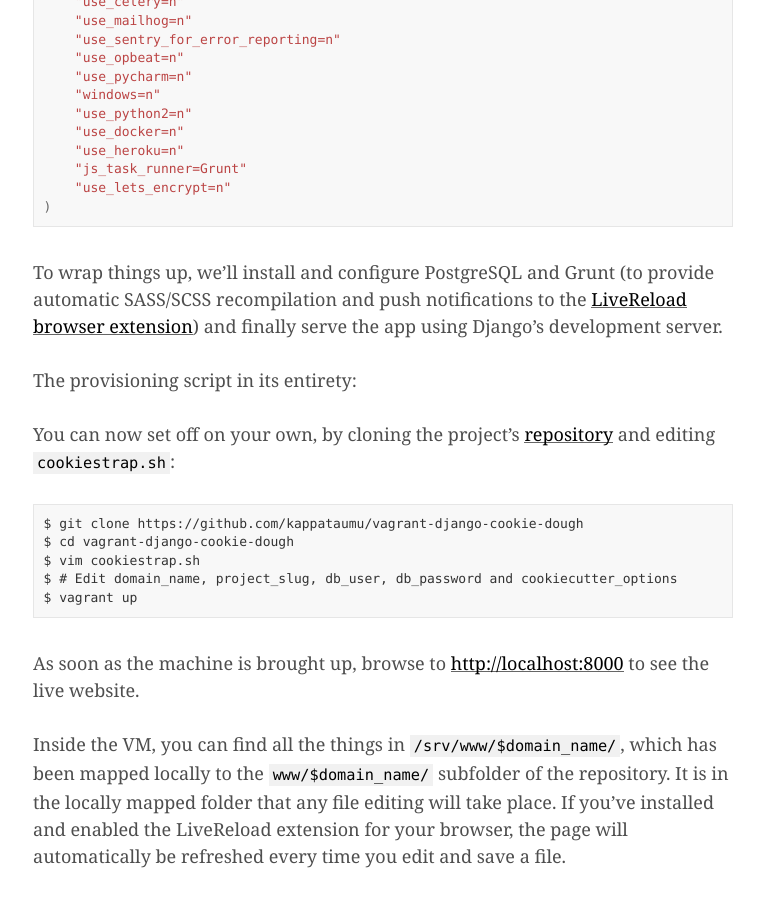
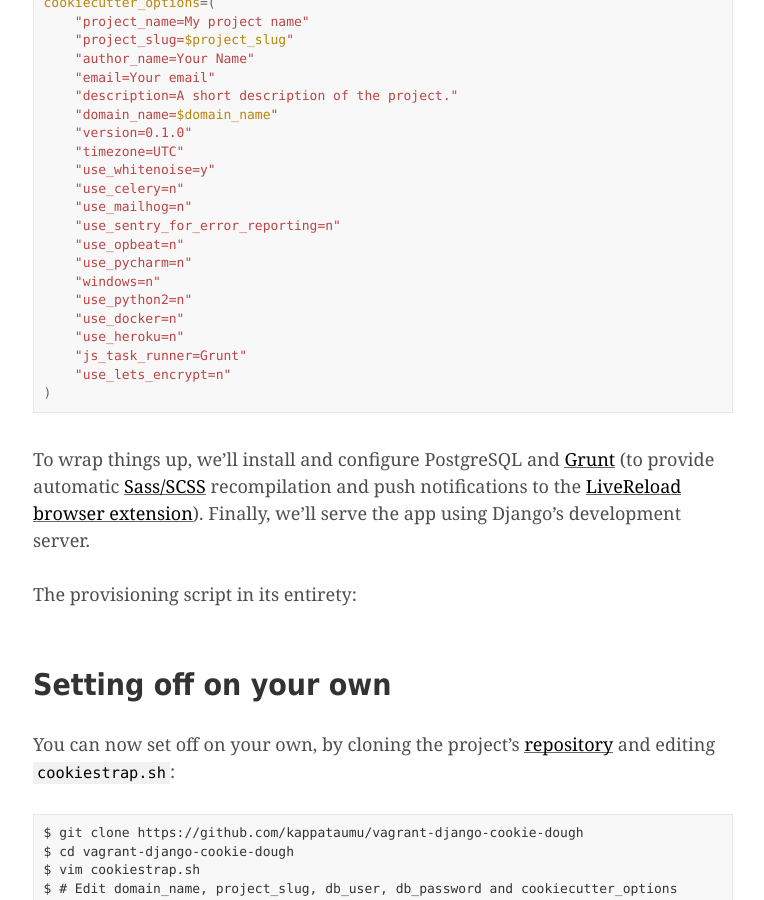
Before and after one commit to ik-fractel/kappataumu.github.com, a Jekyll site: the page built from _posts/2016-06-28-vagrant-box-django-cookiecutter-quickstart.md, in a window 1280 px wide and 900 px high, scrolled down 1619 px. Shown: the whole window, without its empty margins (257-1021 px from the left). Built offline with Jekyll 4.4.1, drawn with Linux system fonts in a browser that asks for light colours; comment, search, counter and statistics services are not loaded; some of the changed text lies outside the part shown.

Commit message:
Post edits

````diff
--- a/_posts/2016-06-28-vagrant-box-django-cookiecutter-quickstart.md
+++ b/_posts/2016-06-28-vagrant-box-django-cookiecutter-quickstart.md
@@ -57,12 +61,14 @@ cookiecutter_options=(
 )
 ```
 
-To wrap things up, we'll install and configure PostgreSQL and Grunt (to provide automatic SASS/SCSS recompilation and push notifications to the [LiveReload browser extension](http://livereload.com/extensions/)) and finally serve the app using Django's development server.
+To wrap things up, we'll install and configure PostgreSQL and [Grunt](http://gruntjs.com/) (to provide automatic [Sass/SCSS](http://sass-lang.com/) recompilation and push notifications to the [LiveReload browser extension](http://livereload.com/extensions/)). Finally, we'll serve the app using Django's development server.
 
 The provisioning script in its entirety:
 
 <script src='https://gitembed.com/https://github.com/kappataumu/vagrant-django-cookie-dough/blob/master/cookiestrap.sh'></script>
 <noscript><a href='https://github.com/kappataumu/vagrant-django-cookie-dough/blob/master/cookiestrap.sh'>https://github.com/kappataumu/vagrant-django-cookie-dough/blob/master/cookiestrap.sh</a></noscript>
+
+## Setting off on your own
 
 You can now set off on your own, by cloning the project's [repository](https://github.com/kappataumu/vagrant-django-cookie-dough) and editing `cookiestrap.sh`:
 
````
Also changed, not shown: other parts of _posts/2016-06-28-vagrant-box-django-cookiecutter-quickstart.md (+5 -1 lines).
